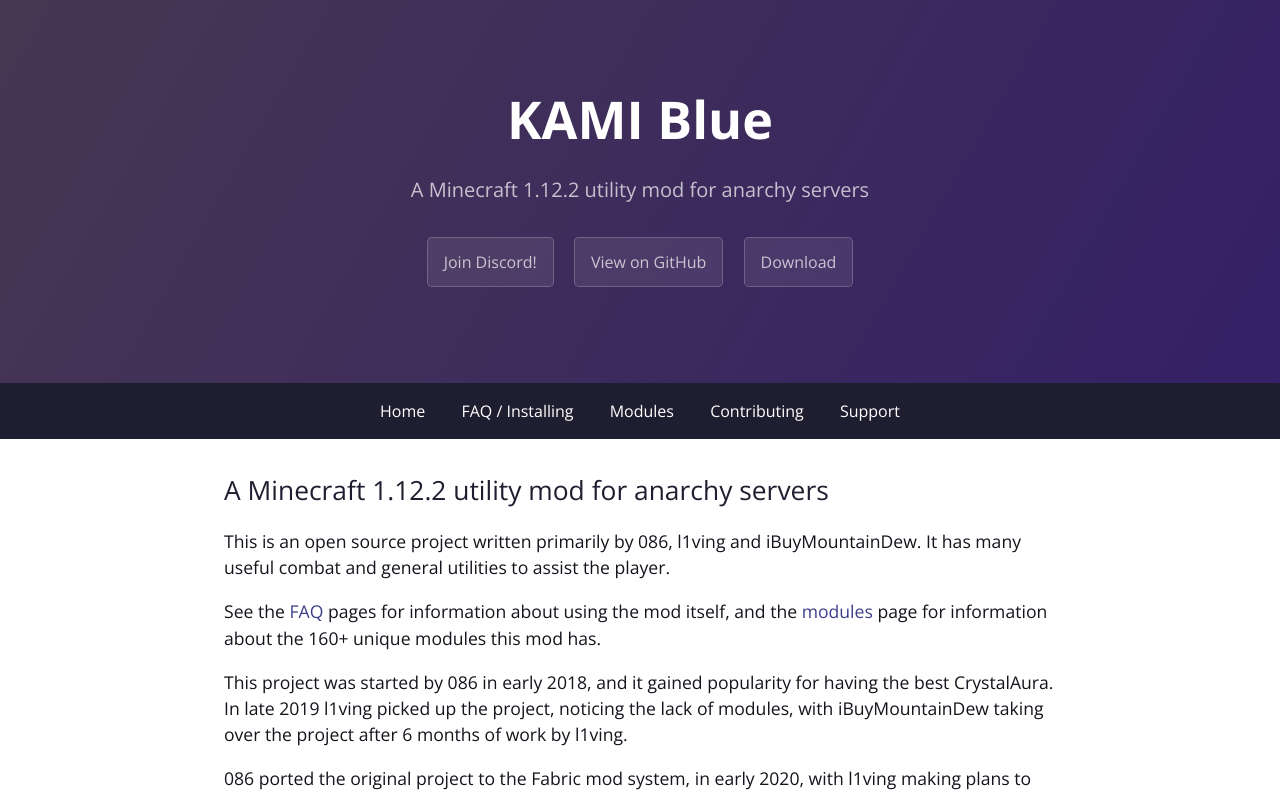
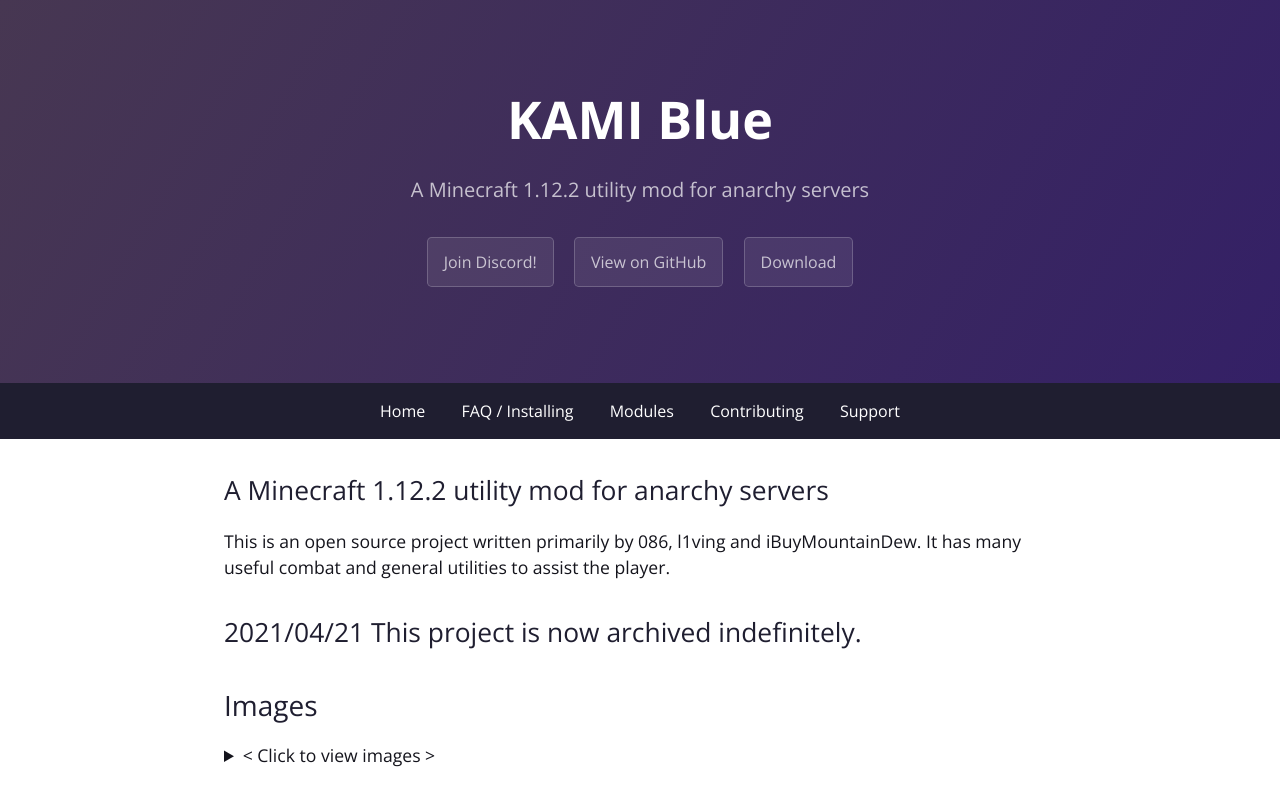
Before and after one commit to kami-blue/website, a Jekyll site: the page built from index.md, in a window 1280 px wide and 1400 px high. Shown: the top 796 px of the window. Built offline with Jekyll 4.4.1, drawn with Linux system fonts in a browser that asks for light colours; some of the changed text lies outside the part shown.

Commit message:
chore: Add archival notice

```diff
--- a/index.md
+++ b/index.md
@@ -8,17 +8,7 @@ description: A Minecraft 1.12.2 utility mod for anarchy servers
 
 This is an open source project written primarily by 086, l1ving and iBuyMountainDew. It has many useful combat and general utilities to assist the player.
 
-See the [FAQ](/faq) pages for information about using the mod itself, and the [modules](/modules) page for information about the 160+ unique modules this mod has.
-
-This project was started by 086 in early 2018, and it gained popularity for having the best CrystalAura.
-In late 2019 l1ving picked up the project, noticing the lack of modules, with iBuyMountainDew taking over the project after 6 months of work by l1ving.
-
-086 ported the original project to the Fabric mod system, in early 2020, with l1ving making plans to port Blue to the new plugin system for it.
-
-[![Paypal](https://img.shields.io/badge/paypal-donate-red?color=169bd7&logo=paypal&style=flat-square)](https://kamiblue.org/donate)
-[![HitCount1](https://camo.githubusercontent.com/8065fb7bb117c1f3d62b5c4e2d8bd8caed4ccb03/687474703a2f2f686974732e6477796c2e636f6d2f6b616d692d626c75652f636c69656e742e737667)](https://github.com/kami-blue/client)
-
-Please consider donating to help support this project and get a unique cape in game. (Capes are a minimum $5 donation, due to PayPal and bank fees, sorry).
+### 2021/04/21 This project is now archived indefinitely.
 
 ## Images
 
```
